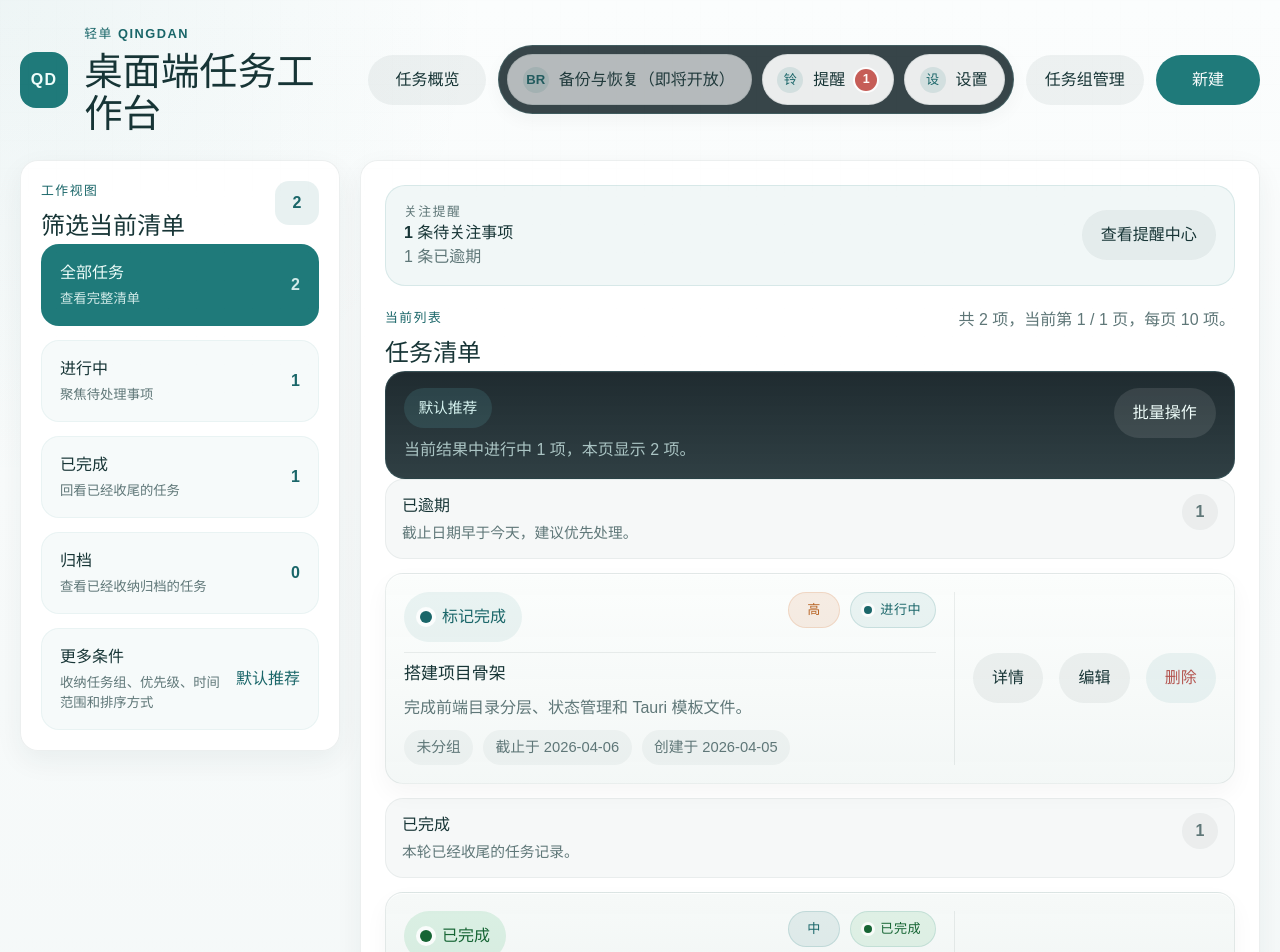
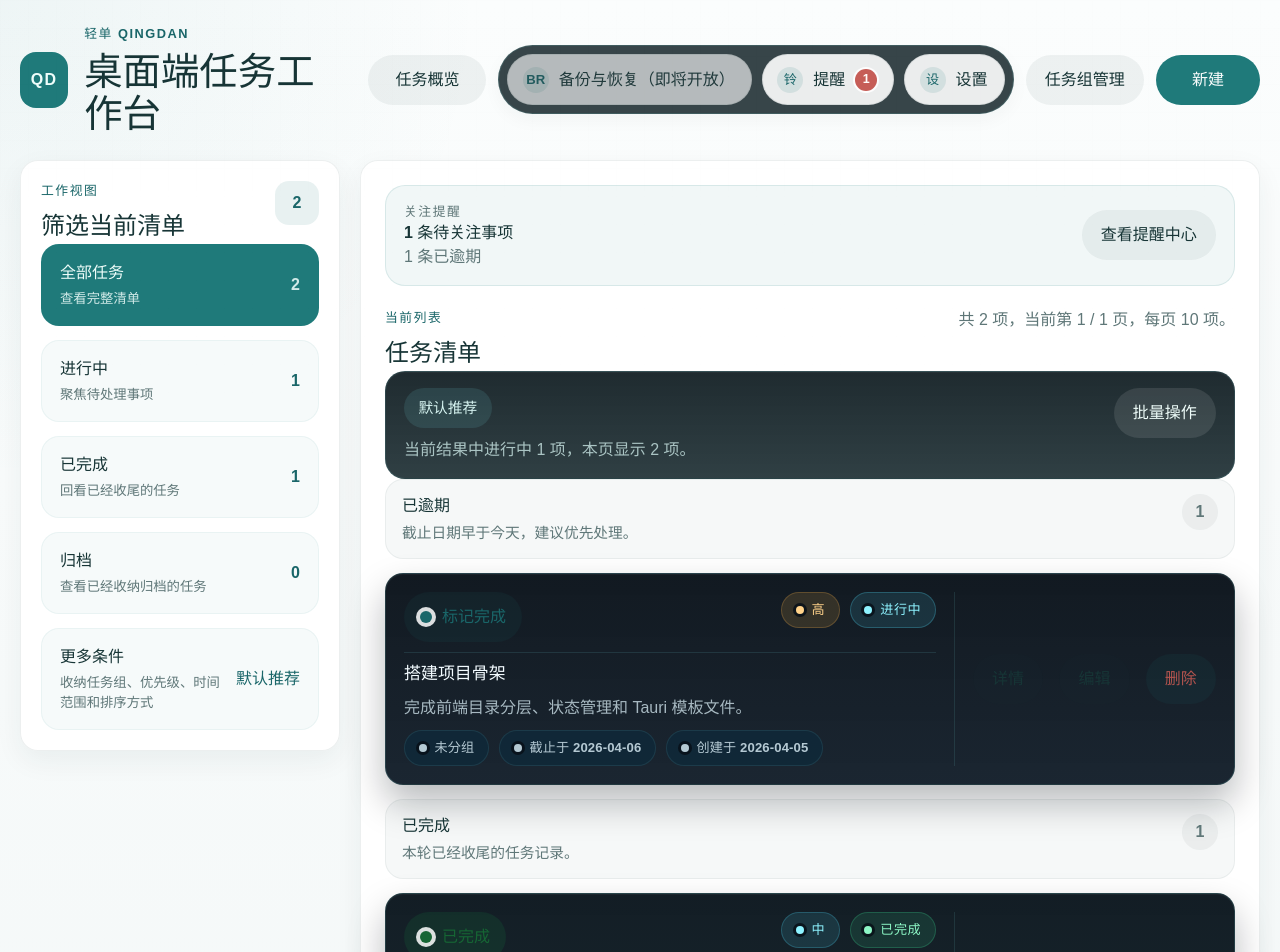
Before and after one commit to lblgb/qingdan-desktop, a React (Vite) app: page / in a window 1280 px wide. Shown: the top 952 px of the page. Built offline with nearby package versions, Linux system fonts and the light colour scheme.

Commit message:
fix: unify console task metadata

```diff
--- a/src/components/TaskList.tsx
+++ b/src/components/TaskList.tsx
@@ -404,6 +404,9 @@ export function TaskList() {
               {group.tasks.map((task) => {
                 const isEditing = editingTaskId === task.id
                 const isSelected = selectedTaskIds.includes(task.id)
+                const taskGroupLabel = task.groupId
+                  ? `任务组：${availableTaskGroups.find((groupItem) => groupItem.id === task.groupId)?.name ?? '未知分组'}`
+                  : '未分组'
 
                 return (
                   <li
@@ -429,8 +432,8 @@ export function TaskList() {
                           }}
                         >
                           <div className="task-main-row task-module-header">
-                            <span className="task-state-chip is-editing">编辑中</span>
-                            <span className={`priority-badge ${editingPriority}`}>{TASK_PRIORITY_META[editingPriority].label}</span>
+                            <span className="task-console-chip task-state-chip is-editing">编辑中</span>
+                            <span className={`task-console-chip is-priority is-${editingPriority}`}>{TASK_PRIORITY_META[editingPriority].label}</span>
                           </div>
 
                           <label className="task-edit-field" htmlFor={`edit-title-${task.id}`}>
@@ -500,8 +503,8 @@ export function TaskList() {
                           </div>
 
                           <div className="task-meta">
-                            <span>{formatTaskDate(task.createdAt, '创建于 YYYY-MM-DD')}</span>
-                            <span>{formatTaskDate(task.updatedAt, '最近更新于 YYYY-MM-DD')}</span>
+                            <span className="task-console-chip is-meta">{formatTaskDate(task.createdAt, '创建于 YYYY-MM-DD')}</span>
+                            <span className="task-console-chip is-meta">{formatTaskDate(task.updatedAt, '最近更新于 YYYY-MM-DD')}</span>
                           </div>
                         </form>
 
@@ -547,14 +550,14 @@ export function TaskList() {
 
                             <div className="task-tag-row">
                               <button
-                                className={`priority-badge priority-badge-button ${task.priority}`}
+                                className={`task-console-chip task-console-chip-button is-priority is-${task.priority}`}
                                 onClick={() => void handleCyclePriority(task)}
                                 type="button"
                                 disabled={isMutating}
                               >
                                 {TASK_PRIORITY_META[task.priority].label}
                               </button>
-                              <span className={task.completed ? 'task-state-chip is-done' : 'task-state-chip is-active'}>
+                              <span className={task.completed ? 'task-console-chip task-state-chip is-done' : 'task-console-chip task-state-chip is-active'}>
                                 {task.completed ? '已完成' : '进行中'}
                               </span>
                             </div>
@@ -567,13 +570,9 @@ export function TaskList() {
                           </div>
 
                           <div className="task-meta">
-                            <span>
-                              {task.groupId
-                                ? `任务组：${availableTaskGroups.find((groupItem) => groupItem.id === task.groupId)?.name ?? '未知分组'}`
-                                : '未分组'}
-                            </span>
-                            <span>{formatTaskDate(task.dueAt)}</span>
-                            <span>{formatTaskDate(task.createdAt, '创建于 YYYY-MM-DD')}</span>
+                            <span className="task-console-chip is-meta is-group">{taskGroupLabel}</span>
+                            <span className="task-console-chip is-meta is-due">{formatTaskDate(task.dueAt)}</span>
+                            <span className="task-console-chip is-meta is-created">{formatTaskDate(task.createdAt, '创建于 YYYY-MM-DD')}</span>
                           </div>
                         </div>
 
--- a/src/index.css
+++ b/src/index.css
@@ -833,18 +833,19 @@ textarea {
 
 .overview-console-panel {
   background:
-    linear-gradient(180deg, rgba(251, 253, 252, 0.98), rgba(242, 247, 246, 0.96));
-  border-color: rgba(23, 53, 54, 0.1);
+    linear-gradient(180deg, rgba(8, 16, 24, 0.96), rgba(11, 24, 36, 0.94));
+  border-color: rgba(109, 199, 201, 0.18);
   box-shadow:
-    inset 0 1px 0 rgba(255, 255, 255, 0.75),
-    0 12px 28px rgba(10, 30, 28, 0.06);
+    inset 0 1px 0 rgba(255, 255, 255, 0.04),
+    0 18px 36px rgba(4, 10, 18, 0.32);
+  color: #d9edf5;
 }
 
 .overview-card-hero {
   grid-column: 1 / -1;
   background:
-    radial-gradient(circle at top right, rgba(126, 211, 214, 0.18), transparent 26%),
-    linear-gradient(145deg, rgba(27, 84, 88, 0.96), rgba(43, 114, 118, 0.92));
+    radial-gradient(circle at top right, rgba(80, 223, 255, 0.18), transparent 26%),
+    linear-gradient(145deg, rgba(6, 18, 30, 0.98), rgba(10, 42, 59, 0.94));
   color: #effdfa;
 }
 
@@ -861,6 +862,29 @@ textarea {
 .overview-group-heading h4 {
   margin: 0;
   color: inherit;
+}
+
+.overview-console-panel strong,
+.overview-console-panel h4,
+.overview-console-panel .overview-priority-header strong,
+.overview-console-panel .overview-weekly-item strong,
+.overview-console-panel .overview-trend-heading strong,
+.overview-console-panel .overview-bar-header strong,
+.overview-console-panel .overview-monthly-item span,
+.overview-console-panel .overview-monthly-item strong {
+  color: #f3fbff;
+}
+
+.overview-console-panel small,
+.overview-console-panel span,
+.overview-console-panel .overview-empty-state,
+.overview-console-panel .overview-priority-item small,
+.overview-console-panel .overview-weekly-item span,
+.overview-console-panel .overview-trend-heading span,
+.overview-console-panel .overview-review-metric span,
+.overview-console-panel .overview-review-metric small,
+.overview-console-panel .overview-review-list small {
+  color: rgba(217, 237, 245, 0.76);
 }
 
 .overview-card p,
@@ -924,8 +948,8 @@ textarea {
   gap: 10px;
   padding: 16px 18px;
   border-radius: 20px;
-  background: rgba(31, 122, 122, 0.04);
-  border: 1px solid rgba(31, 122, 122, 0.08);
+  background: rgba(6, 18, 30, 0.5);
+  border: 1px solid rgba(109, 199, 201, 0.12);
 }
 
 .overview-priority-header,
@@ -947,7 +971,7 @@ textarea {
   overflow: hidden;
   height: 10px;
   border-radius: 999px;
-  background: rgba(18, 52, 47, 0.08);
+  background: rgba(109, 199, 201, 0.12);
 }
 
 .overview-priority-fill,
@@ -1017,8 +1041,8 @@ textarea {
 .overview-review-block {
   padding: 16px 18px;
   border-radius: 20px;
-  background: rgba(31, 122, 122, 0.04);
-  border: 1px solid rgba(31, 122, 122, 0.08);
+  background: rgba(6, 18, 30, 0.52);
+  border: 1px solid rgba(109, 199, 201, 0.12);
 }
 
 .overview-review-heading,
@@ -1042,8 +1066,8 @@ textarea {
   min-height: 30px;
   padding: 0.35rem 0.65rem;
   border-radius: 999px;
-  background: rgba(255, 255, 255, 0.76);
-  color: var(--accent-strong);
+  background: rgba(80, 223, 255, 0.14);
+  color: #9aefff;
   font-size: 0.82rem;
   font-weight: 700;
 }
@@ -1083,7 +1107,7 @@ textarea {
   margin: 0;
   padding: 18px;
   border-radius: 18px;
-  background: rgba(255, 255, 255, 0.62);
+  background: rgba(6, 18, 30, 0.48);
 }
 
 .overview-review-card-grid {
@@ -1097,8 +1121,8 @@ textarea {
   gap: 6px;
   padding: 14px;
   border-radius: 16px;
-  background: rgba(255, 255, 255, 0.72);
-  border: 1px solid rgba(23, 53, 54, 0.06);
+  background: rgba(8, 20, 32, 0.64);
+  border: 1px solid rgba(109, 199, 201, 0.1);
 }
 
 .overview-review-metric strong {
@@ -1127,7 +1151,7 @@ textarea {
   overflow: hidden;
   height: 10px;
   border-radius: 999px;
-  background: rgba(18, 52, 47, 0.08);
+  background: rgba(109, 199, 201, 0.12);
 }
 
 .overview-monthly-fill {
@@ -1171,8 +1195,8 @@ textarea {
   gap: 12px;
   padding: 16px 18px;
   border-radius: 20px;
-  background: rgba(31, 122, 122, 0.04);
-  border: 1px solid rgba(31, 122, 122, 0.08);
+  background: rgba(6, 18, 30, 0.52);
+  border: 1px solid rgba(109, 199, 201, 0.12);
 }
 
 .overview-bar-header strong,
@@ -1189,14 +1213,15 @@ textarea {
   height: 42px;
   padding-inline: 0.7rem;
   border-radius: 14px;
-  background: rgba(255, 255, 255, 0.78);
+  background: rgba(80, 223, 255, 0.14);
+  color: #f3fbff;
   font-weight: 700;
 }
 
 .overview-bar-track,
 .overview-group-meter {
   height: 10px;
-  background: rgba(18, 52, 47, 0.08);
+  background: rgba(109, 199, 201, 0.12);
 }
 
 .overview-bar-fill,
@@ -1717,35 +1742,36 @@ textarea {
   padding: 18px;
   border-radius: 18px;
   background:
-    linear-gradient(180deg, rgba(251, 253, 252, 0.98), rgba(243, 247, 246, 0.96));
-  border: 1px solid rgba(23, 53, 54, 0.08);
+    linear-gradient(180deg, rgba(8, 16, 24, 0.96), rgba(12, 24, 36, 0.94));
+  border: 1px solid rgba(109, 199, 201, 0.18);
   box-shadow:
-    inset 0 1px 0 rgba(255, 255, 255, 0.8),
-    0 10px 24px rgba(10, 30, 28, 0.04);
+    inset 0 1px 0 rgba(255, 255, 255, 0.04),
+    0 18px 36px rgba(4, 10, 18, 0.28);
+  color: #d9edf5;
 }
 
 .task-item.completed .task-module-card {
   background:
-    linear-gradient(180deg, rgba(246, 249, 248, 0.98), rgba(237, 243, 242, 0.96));
+    linear-gradient(180deg, rgba(9, 20, 28, 0.96), rgba(12, 28, 35, 0.94));
 }
 
 .task-item.selected .task-module-card {
   border-color: rgba(31, 122, 122, 0.28);
   box-shadow:
-    inset 0 0 0 1px rgba(31, 122, 122, 0.12),
-    0 12px 26px rgba(10, 30, 28, 0.06);
+    inset 0 0 0 1px rgba(80, 223, 255, 0.18),
+    0 18px 38px rgba(4, 10, 18, 0.34);
 }
 
 .task-item.reminder-target .task-module-card {
   border-color: rgba(31, 122, 122, 0.34);
   box-shadow:
-    0 0 0 3px rgba(31, 122, 122, 0.14),
-    0 14px 28px rgba(17, 54, 49, 0.08);
+    0 0 0 3px rgba(80, 223, 255, 0.16),
+    0 18px 40px rgba(4, 10, 18, 0.34);
 }
 
 .task-module-header {
   padding-bottom: 10px;
-  border-bottom: 1px solid rgba(23, 53, 54, 0.08);
+  border-bottom: 1px solid rgba(109, 199, 201, 0.14);
 }
 
 .task-body,
@@ -1756,55 +1782,97 @@ textarea {
 
 .task-main h3 {
   margin: 0;
-  color: var(--text-primary);
+  color: #f3fbff;
   font-size: 1.06rem;
   line-height: 1.35;
 }
 
-.task-status,
-.task-state-chip {
-  background: rgba(31, 122, 122, 0.08);
-  color: var(--accent-strong);
-}
-
-.task-status.done,
-.task-state-chip.is-done {
-  background: rgba(22, 163, 74, 0.1);
-  color: #166534;
-}
-
-.task-state-chip {
+.task-module-card .task-main p,
+.task-module-card .section-note {
+  color: rgba(217, 237, 245, 0.74);
+}
+
+.task-module-card .task-note-summary {
+  background: rgba(15, 42, 58, 0.72);
+  color: rgba(217, 237, 245, 0.82);
+}
+
+.task-console-chip {
   display: inline-flex;
   align-items: center;
   gap: 8px;
   padding: 0.45rem 0.85rem;
   border-radius: 999px;
-  border: 1px solid rgba(31, 122, 122, 0.14);
+  border: 1px solid rgba(109, 199, 201, 0.16);
+  background: rgba(80, 223, 255, 0.1);
+  color: #dffaff;
   font-size: 0.82rem;
   font-weight: 700;
   letter-spacing: 0.04em;
   text-transform: uppercase;
 }
 
-.task-state-chip::before {
+.task-console-chip::before {
   content: '';
   width: 8px;
   height: 8px;
   border-radius: 999px;
   background: currentColor;
-  box-shadow: 0 0 0 3px rgba(255, 255, 255, 0.8);
-}
-
-.task-state-chip.is-active {
-  background: rgba(31, 122, 122, 0.08);
-  border-color: rgba(31, 122, 122, 0.16);
-  color: var(--accent-strong);
-}
-
-.task-state-chip.is-editing {
-  background: rgba(209, 115, 51, 0.12);
-  border-color: rgba(209, 115, 51, 0.18);
-  color: #b86424;
+  box-shadow: 0 0 0 3px rgba(7, 16, 24, 0.86);
+}
+
+.task-console-chip.is-active {
+  background: rgba(80, 223, 255, 0.12);
+  border-color: rgba(80, 223, 255, 0.24);
+  color: #8ef3ff;
+}
+
+.task-console-chip.is-done {
+  background: rgba(59, 217, 146, 0.12);
+  border-color: rgba(59, 217, 146, 0.24);
+  color: #8cf6c5;
+}
+
+.task-console-chip.is-editing {
+  background: rgba(255, 184, 76, 0.12);
+  border-color: rgba(255, 184, 76, 0.22);
+  color: #ffd28a;
+}
+
+.task-console-chip.is-meta {
+  background: rgba(15, 42, 58, 0.78);
+  border-color: rgba(109, 199, 201, 0.12);
+  color: rgba(217, 237, 245, 0.82);
+  text-transform: none;
+  letter-spacing: 0.01em;
+}
+
+.task-console-chip.is-priority.is-urgent {
+  background: rgba(255, 92, 92, 0.14);
+  border-color: rgba(255, 92, 92, 0.22);
+  color: #ffb0b0;
+}
+
+.task-console-chip.is-priority.is-high {
+  background: rgba(255, 184, 76, 0.14);
+  border-color: rgba(255, 184, 76, 0.22);
+  color: #ffd28a;
+}
+
+.task-console-chip.is-priority.is-medium {
+  background: rgba(80, 223, 255, 0.12);
+  border-color: rgba(80, 223, 255, 0.22);
+  color: #8ef3ff;
+}
+
+.task-console-chip.is-priority.is-low {
+  background: rgba(151, 179, 199, 0.14);
+  border-color: rgba(151, 179, 199, 0.2);
+  color: #d2e2ee;
+}
+
+.task-console-chip-button {
+  cursor: pointer;
 }
 
 .task-tag-row {
@@ -1814,59 +1882,12 @@ textarea {
   justify-content: flex-end;
 }
 
-.priority-badge {
-  display: inline-flex;
-  align-items: center;
-  justify-content: center;
-  min-width: 52px;
-  border-radius: 999px;
-  padding: 0.45rem 0.8rem;
-  font-size: 0.82rem;
-  line-height: 1;
-  font-weight: 700;
-  border: 1px solid transparent;
-}
-
-.priority-badge-button {
-  cursor: pointer;
-}
-
-.priority-badge.urgent {
-  background: rgba(180, 84, 79, 0.12);
-  border-color: rgba(180, 84, 79, 0.18);
-  color: #a33f3a;
-}
-
-.priority-badge.high {
-  background: rgba(209, 115, 51, 0.12);
-  border-color: rgba(209, 115, 51, 0.18);
-  color: #b86424;
-}
-
-.priority-badge.medium {
-  background: rgba(31, 122, 122, 0.1);
-  border-color: rgba(31, 122, 122, 0.16);
-  color: var(--accent-strong);
-}
-
-.priority-badge.low {
-  background: rgba(95, 119, 120, 0.1);
-  border-color: rgba(95, 119, 120, 0.16);
-  color: #516667;
-}
-
 .task-meta {
   display: flex;
   flex-wrap: wrap;
   gap: 10px;
-  color: var(--text-secondary);
+  color: rgba(217, 237, 245, 0.8);
   font-size: 0.92rem;
-}
-
-.task-meta span {
-  border-radius: 999px;
-  padding: 0.4rem 0.78rem;
-  background: rgba(23, 53, 54, 0.04);
 }
 
 .task-actions {
@@ -1877,7 +1898,7 @@ textarea {
 .task-actions-console {
   align-self: stretch;
   padding-left: 18px;
-  border-left: 1px solid rgba(23, 53, 54, 0.08);
+  border-left: 1px solid rgba(109, 199, 201, 0.14);
 }
 
 .list-feedback,
@@ -1973,7 +1994,7 @@ select:disabled {
 
 .filter-button:hover,
 .task-module-card:hover {
-  box-shadow: 0 8px 18px rgba(17, 54, 49, 0.05);
+  box-shadow: 0 18px 40px rgba(4, 10, 18, 0.36);
 }
 
 @media (prefers-reduced-motion: reduce) {
```
Also changed, not shown: 1 other file (tests, documents, lock files or other folders).
